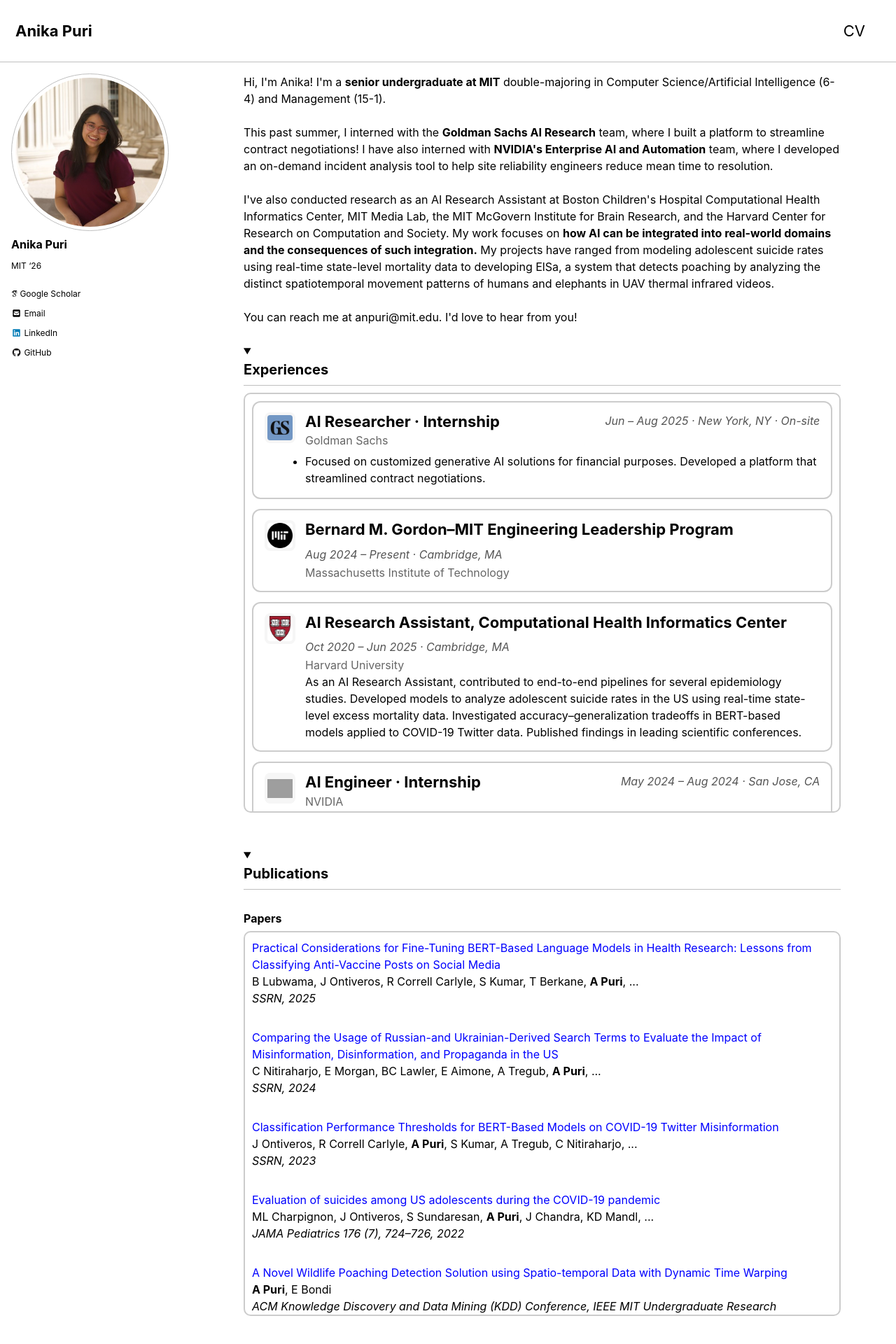
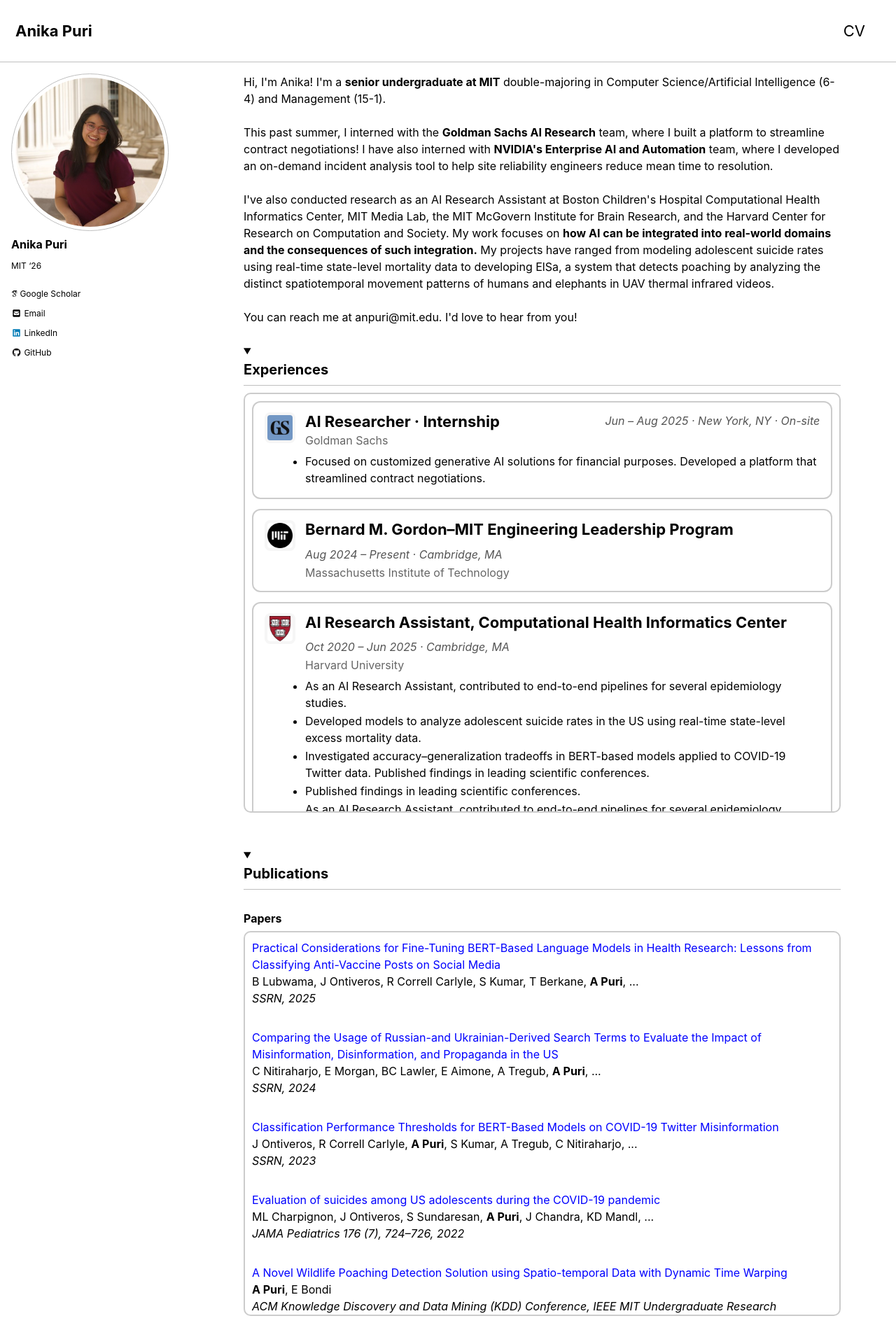
Before and after one commit to AnikaPuri/anikapuri.github.io, a Jekyll site: the page built from _pages/index.html, in a window 1280 px wide. Shown: the top 1920 px of the page at 70% size. Built offline with Jekyll 4.4.1, drawn with Linux system fonts in a browser that asks for light colours; cached includes are drawn as plain includes; nearby versions of some CDN libraries; some web fonts are replaced; grey boxes are pictures that could not be loaded.

Commit message:
Update index.html

```diff
--- a/_pages/index.html
+++ b/_pages/index.html
@@ -92,6 +92,12 @@
           <div class="xp-meta">Oct 2020 – Jun 2025 · Cambridge, MA</div>
         </div>
         <div class="xp-sub">Harvard University</div>
+          <ul class="xp-bullets">
+              <li>As an AI Research Assistant, contributed to end-to-end pipelines for several epidemiology studies.</li>
+              <li>Developed models to analyze adolescent suicide rates in the US using real-time state-level excess mortality data.</li>
+              <li>Investigated accuracy–generalization tradeoffs in BERT-based models applied to COVID-19 Twitter data. Published findings in leading scientific conferences.</li>
+              <li>Published findings in leading scientific conferences.</li>
+          </ul>
         As an AI Research Assistant, contributed to end-to-end pipelines for several epidemiology studies. Developed models to analyze adolescent suicide rates in the US using real-time state-level excess mortality data. Investigated accuracy–generalization tradeoffs in BERT-based models applied to COVID-19 Twitter data. Published findings in leading scientific conferences.
       </div>
     </li>
```
